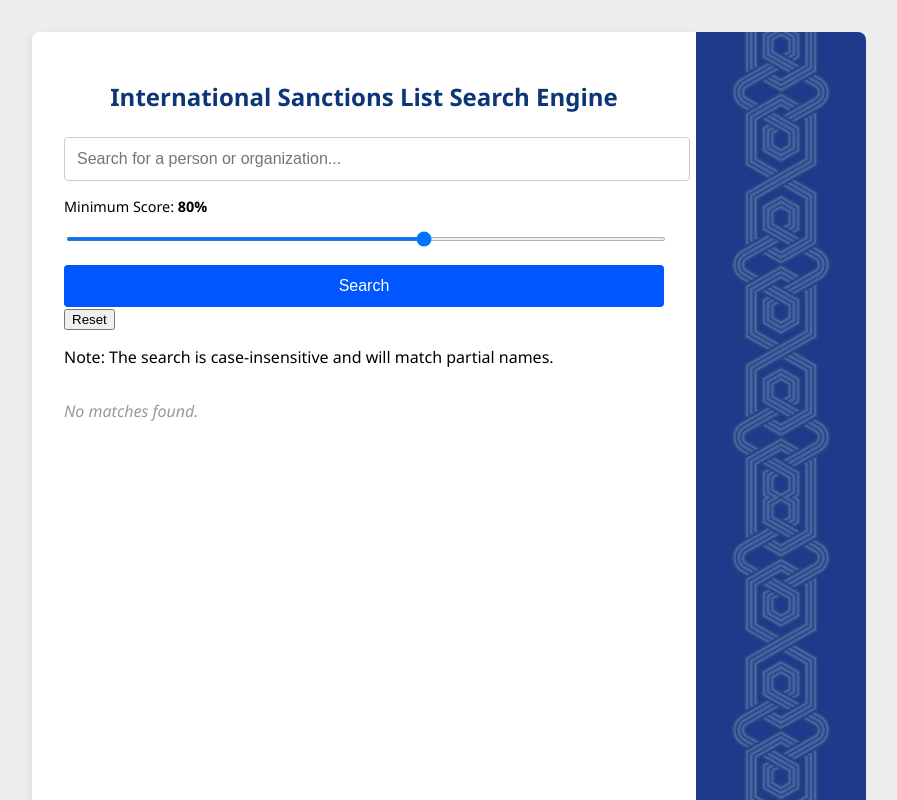
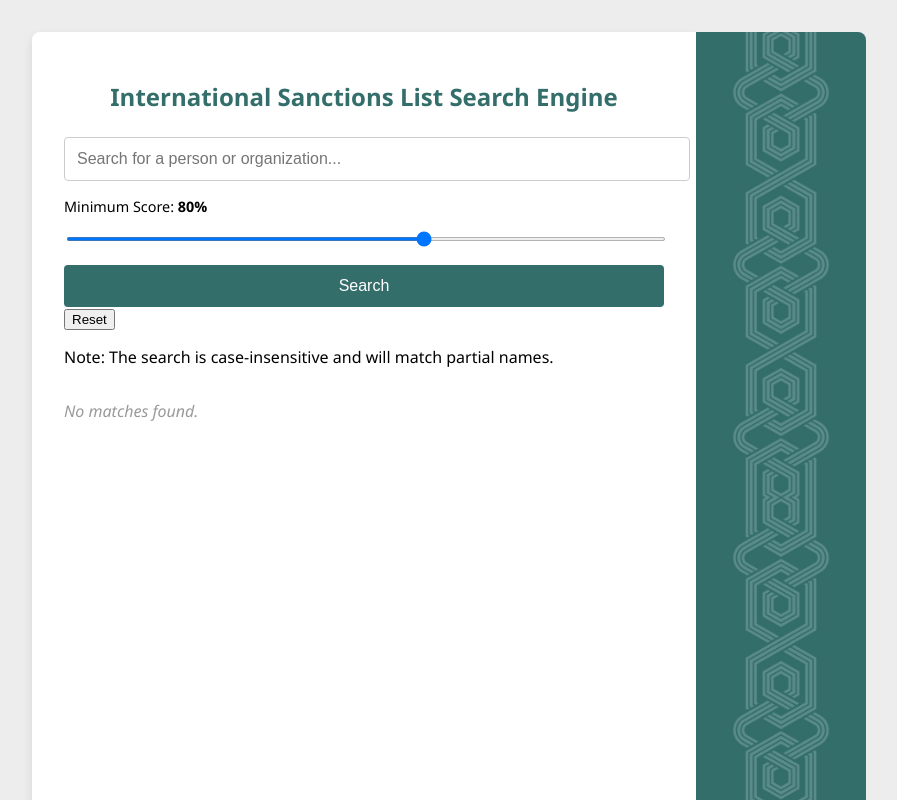
Before and after one commit to AshotTadevosyan/ISLAP, a React (Create React App) app in the folder frontend/: page / in a window 1280 px wide. Shown: the top 800 px of the page, without its empty margins (191-1088 px from the left). Built offline with nearby package versions, Linux system fonts and the light colour scheme.

Commit message:
Change the colors

```diff
--- a/frontend/src/layout.css
+++ b/frontend/src/layout.css
@@ -27,7 +27,7 @@ body {
   margin-bottom: 1.5rem;
   font-size: 1.5rem;
   font-weight: bold;
-  color: #0c3678;
+  color: #346E6B;
 }
 
 .input {
@@ -53,7 +53,7 @@ body {
 .search-button {
   width: 100%;
   padding: 0.75rem;
-  background-color: #0057ff;
+  background-color: #346E6B;
   color: white;
   font-size: 1rem;
   border: none;
@@ -71,14 +71,14 @@ body {
   padding: 1rem;
   margin-bottom: 1rem;
   background-color: #f1f5f9;
-  border-left: 4px solid #0c3678;
+  border-left: 4px solid #346E6B;
   border-radius: 6px;
   line-height: 1.4;
 }
 
 .tag {
-  background-color: #e0e7ff;
-  color: #1e3a8a;
+  background-color: #346E6B;
+  color: #1d7899;
   font-size: 0.75rem;
   font-weight: 500;
   padding: 2px 6px;
@@ -90,16 +90,16 @@ body {
 .details {
   margin-top: 0.5rem;
   font-size: 0.875rem;
-  color: #374151;
+  color: #346E6B;
 }
 
 .details a {
-  color: #1d4ed8;
+  color: #346E6B;
   text-decoration: underline;
 }
 
 .details a:hover {
-  color: #1e40af;
+  color: #346E6B;
 }
 
 .no-match {
@@ -116,12 +116,12 @@ body {
 .slider-thumb {
   width: 16px;
   height: 16px;
-  background-color: #0057ff;
+  background-color: #346E6B;
   border-radius: 50%;
   cursor: pointer;
 }
 .slider-thumb:hover {
-  background-color: #003bb5;
+  background-color: #346E6B;
 }
 
 .score-tag {
@@ -138,7 +138,7 @@ aside{
   width: 170px;
   display: flex;
   justify-content: center;
-  background-color: #1e3a8a;
+  background-color: #346E6B;
   border-radius: 0 8px 8px 0;
   }
 
```
